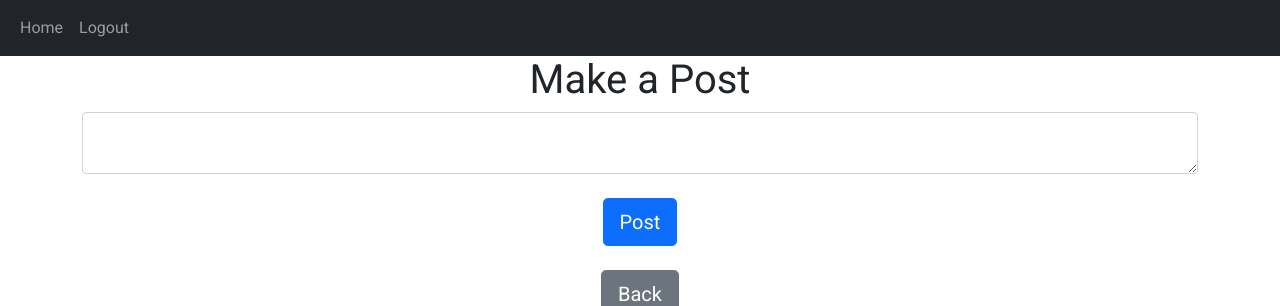
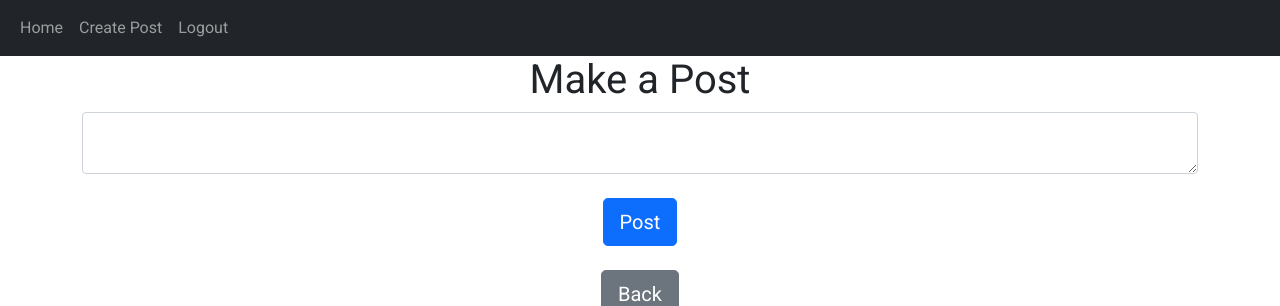
Before and after one commit to buckwheatone/flask_blog_twt, a Flask app: page /create-post in a window 1280 px wide. Shown: the top 306 px of the page. Run offline with Flask 2, Linux system fonts and the light colour scheme; the visitor is signed in with stand-in values (Sample User, id 1).

Commit message:
update link

```diff
--- a/website/templates/base.html
+++ b/website/templates/base.html
@@ -35,6 +35,7 @@
           </div>
           <div class="navbar-nav justify-content-end">
             {% if user.is_authenticated %}
+              <a class="nav-item nav-link" href="{{ url_for('views.create_post') }}">Create Post</a>
               <a class="nav-item nav-link" href="/logout">Logout</a>
             {% else %}
               <a class="nav-item nav-link" href="/login">Login</a>
```
